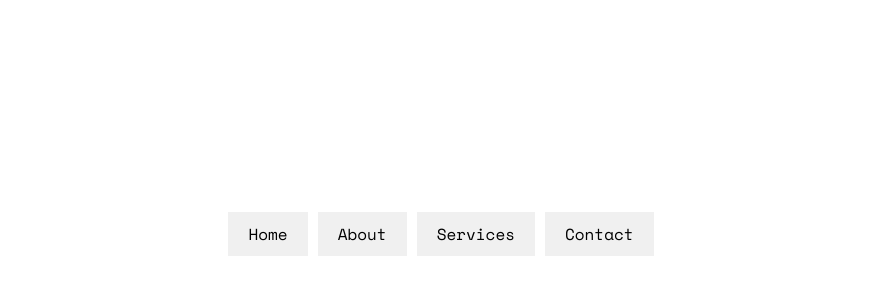
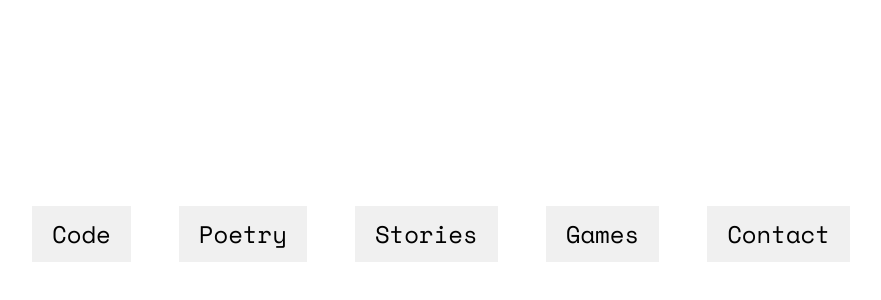
Before and after one commit to dustycanteen/dustycanteen.github.io, a plain HTML site: page index.html in a window 1280 px wide. Shown: the part 166-466 px from the top of the page, without its empty margins (199-1080 px from the left). Drawn offline with nearby package versions, Linux system fonts and the light colour scheme.

Commit message:
Resize text on hover

```diff
--- a/index.html
+++ b/index.html
@@ -25,22 +25,26 @@
     .menu-item {
         padding: 10px 20px;
         background-color: #f0f0f0;
-        margin: 0 5px;
+        font-size: 24px;
+        margin: 0 24px;
         cursor: pointer;
         transition: background-color 0.3s ease;
     }
 
     .menu-item:hover {
         background-color: #ccc;
+        font-size: 36px;
+        margin: 0 12px;
     }
 </style>
 </head>
 <body>
 
 <ul class="menu">
-    <li class="menu-item">Home</li>
-    <li class="menu-item">About</li>
-    <li class="menu-item">Services</li>
+    <li class="menu-item">Code</li>
+    <li class="menu-item">Poetry</li>
+    <li class="menu-item">Stories</li>
+    <li class="menu-item">Games</li>
     <li class="menu-item">Contact</li>
 </ul>
 
```
